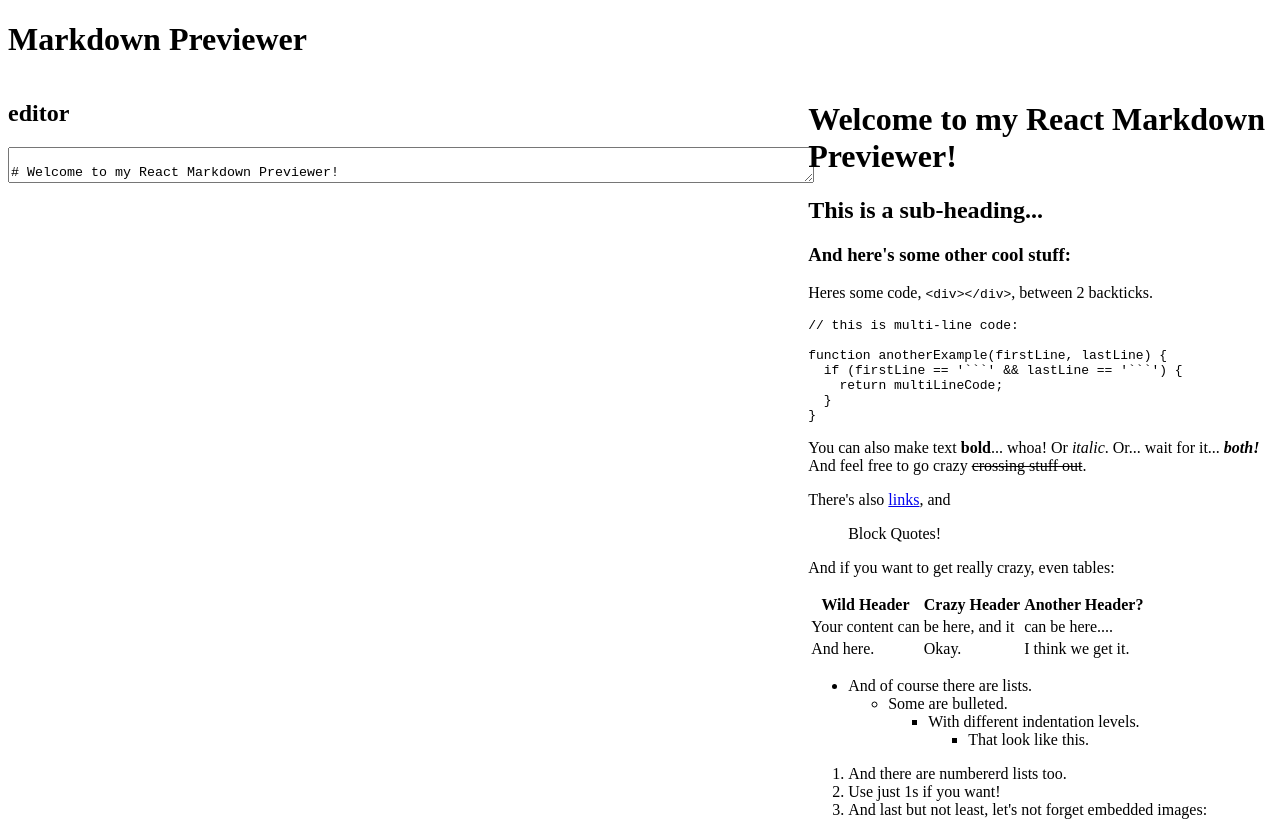
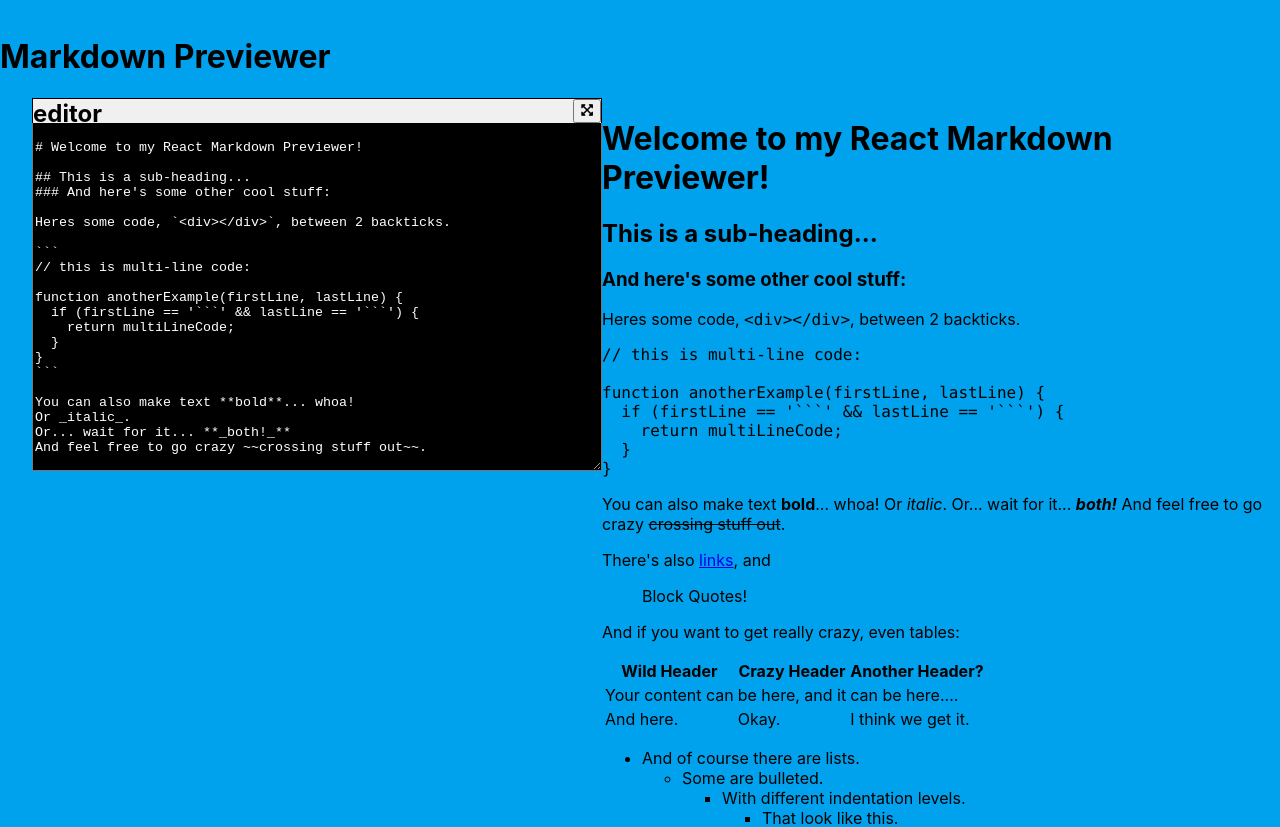
Before and after one commit to fccJashCoda/markdownpreviewer, a React (Create React App) app: page / in a window 1280 px wide. Shown: the top 827 px of the page. Built offline with nearby package versions, Linux system fonts and the light colour scheme.

Commit message:
add: started playing around with a retro cli design

```diff
--- a/public/index.html
+++ b/public/index.html
@@ -24,6 +24,12 @@
       work correctly both with client-side routing and a non-root public URL.
       Learn how to configure a non-root public URL by running `npm run build`.
     -->
+    <link
+      rel="stylesheet"
+      href="https://cdnjs.cloudflare.com/ajax/libs/font-awesome/5.14.0/css/all.min.css"
+      integrity="sha512-1PKOgIY59xJ8Co8+NE6FZ+LOAZKjy+KY8iq0G4B3CyeY6wYHN3yt9PW0XpSriVlkMXe40PTKnXrLnZ9+fkDaog=="
+      crossorigin="anonymous"
+    />
     <title>React App</title>
   </head>
   <body>
--- a/src/App.js
+++ b/src/App.js
@@ -1,12 +1,21 @@
 import logo from './logo.svg';
 import './App.css';
 import MarkdownPreviewer from './components/MarkdownPreviewer';
+import styled from 'styled-components';
+
+const Application = styled.div`
+  background: #00a2ed;
+  padding-top: 1em;
+`;
 
 function App() {
   return (
-    <div className="App">
+    <Application className="App">
+      <div>
+        <h1>Markdown Previewer</h1>
+      </div>
       <MarkdownPreviewer />
-    </div>
+    </Application>
   );
 }
 
--- a/src/components/Editor.js
+++ b/src/components/Editor.js
@@ -49,11 +49,30 @@
 
 const EditorBox = styled.div`
   display: ${(props) => props.display || 'block'};
-  width: 100%;
+  margin-left: 2em;
+  min-width: 570px;
+  width: 600px;
+
+  box-sizing: border-box;
+`;
+
+const TitleBar = styled.div`
+  display: flex;
+  justify-content: space-between;
+  height: 1.5em;
+  background: #f0f0f0;
+  border: 1px solid #000;
+  border-bottom: none;
 `;
 
 const TextArea = styled.textarea`
-  width: 100%;
+  outline: none;
+  resize: vertical;
+  min-height: 30%;
+  width: 99%;
+  background: #000;
+  color: #fff;
+  border-top: none;
 `;
 
 const Editor = ({ action, value }) => {
@@ -64,7 +83,12 @@
 
   return (
     <EditorBox>
-      <h2>editor</h2>
+      <TitleBar>
+        <h2 style={{ margin: 0, padding: 0 }}>editor</h2>
+        <button>
+          <i class="fas fa-expand-arrows-alt"></i>
+        </button>
+      </TitleBar>
       <TextArea
         value={value ? value : placeholder}
         onChange={(e) => action(e.target.value)}
--- a/src/components/MarkdownPreviewer.js
+++ b/src/components/MarkdownPreviewer.js
@@ -15,13 +15,12 @@
   };
 
   return (
-    <>
-      <h1>Markdown Previewer</h1>
+    <div>
       <MarkdownPreview>
         <Editor action={onChange} value={markdown} />
         <Previewer markdown={markdown} />
       </MarkdownPreview>
-    </>
+    </div>
   );
 };
 
--- a/src/components/Previewer.js
+++ b/src/components/Previewer.js
@@ -1,11 +1,7 @@
 import marked from 'marked';
 
 const Previewer = ({ markdown }) => {
-  // console.log(marked.Renderer);
-  const handleMarkdown = () => {
-    return { __html: marked(markdown) };
-  };
-  return <div dangerouslySetInnerHTML={handleMarkdown()} />;
+  return <div dangerouslySetInnerHTML={{ __html: marked(markdown) }} />;
 };
 
 export default Previewer;
--- a/src/index.css
+++ b/src/index.css
@@ -1,13 +1,14 @@
-/* body {
+body {
   margin: 0;
   font-family: -apple-system, BlinkMacSystemFont, 'Segoe UI', 'Roboto', 'Oxygen',
     'Ubuntu', 'Cantarell', 'Fira Sans', 'Droid Sans', 'Helvetica Neue',
     sans-serif;
   -webkit-font-smoothing: antialiased;
   -moz-osx-font-smoothing: grayscale;
+  box-sizing: border-box;
 }
 
 code {
   font-family: source-code-pro, Menlo, Monaco, Consolas, 'Courier New',
     monospace;
-} */
+}
```
